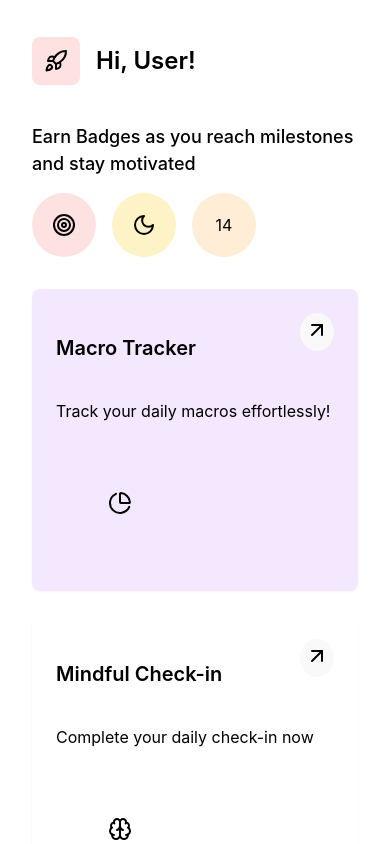
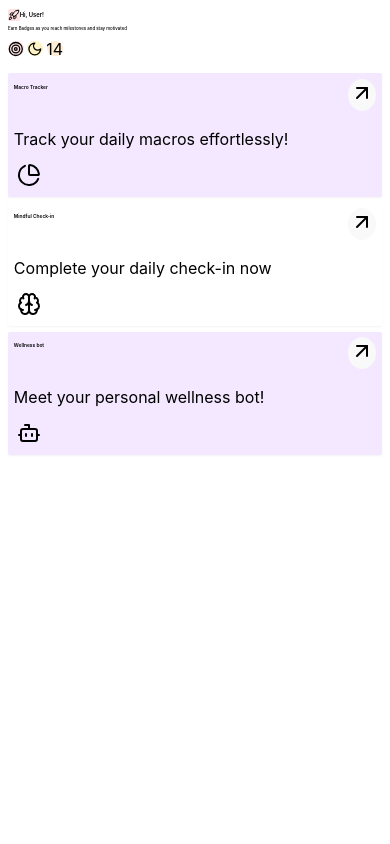
Before and after one commit to Ammar9faisal/Wellness-App, a React (Vite) app: page /dashboard in a window 390 px wide. Shown: the top 844 px of the page. Built offline with nearby package versions, Linux system fonts and the light colour scheme.

Commit message:
changed all dimensions to viewport for responsive design

```diff
--- a/src/pages/dashboard.css
+++ b/src/pages/dashboard.css
@@ -1,49 +1,46 @@
 .dashboard-container {
-  padding: 1.5rem;
-  max-width: 1120px;
     margin: 0 auto;
+    background-color: white;
 }
 
 .dashboard-header {
     display: flex;
     align-items: center;
-  gap: 1rem;
-  margin-bottom: 2rem;
 }
 
 .dashboard-header-icon {
-  width: 3rem;
-  height: 3rem;
+    width: 3vw;
+    height: 3vw;
     display: flex;
     align-items: center;
     justify-content: center;
     background-color: #fee2e2;
-  border-radius: 0.5rem;
+    border-radius: 0.5vw;
 }
 
 .dashboard-header-title {
-  font-size: 1.5rem;
+    font-size: 1.5vw;
     font-weight: 600;
 }
 
 .dashboard-section {
-  margin-bottom: 2rem;
+    margin-bottom: 2vh;
 }
 
 .dashboard-section-title {
-  font-size: 1.125rem;
+    font-size: 1.125vw;
     font-weight: 500;
-  margin-bottom: 1rem;
+    margin-bottom: 1vh;
 }
 
 .dashboard-badges {
     display: flex;
-  gap: 1rem;
+    gap: 1vw;
 }
 
 .badge {
-  width: 4rem;
-  height: 4rem;
+    width: 4vw;
+    height: 4vw;
     border-radius: 50%;
     display: flex;
     align-items: center;
@@ -65,7 +62,7 @@
 .dashboard-cards {
     display: grid;
     grid-template-columns: 1fr;
-  gap: 1.5rem;
+    gap: 1.5vw;
 }
 
 @media (min-width: 768px) {
@@ -81,8 +78,8 @@
 }
 
 .dashboard-card {
-  padding: 1.5rem;
-  border-radius: 0.5rem;
+    padding: 1.5vw;
+    border-radius: 0.5vw;
     box-shadow: 0 1px 2px rgba(0, 0, 0, 0.05);
 }
 
@@ -98,16 +95,16 @@
     display: flex;
     justify-content: space-between;
     align-items: flex-start;
-  margin-bottom: 1rem;
+    margin-bottom: 1vh;
 }
 
 .dashboard-card-title {
-  font-size: 1.25rem;
+    font-size: 1.25vw;
     font-weight: 600;
 }
 
 .dashboard-card-button {
-  padding: 0.25rem;
+    padding: 0.25vw;
     border-radius: 50%;
     transition: background-color 0.2s;
 }
@@ -117,12 +114,12 @@
 }
 
 .dashboard-card-description {
-  margin-bottom: 1rem;
+    margin-bottom: 1vh;
 }
 
 .dashboard-card-icon {
-  width: 8rem;
-  height: 8rem;
+    width: 8vw;
+    height: 8vw;
     display: flex;
     align-items: center;
     justify-content: center;
```
Also changed, not shown: src/components/header.css (+15 -15 lines), src/components/sidebar.css (+13 -13 lines). Lines whose indentation alone changed are shown as unchanged.
